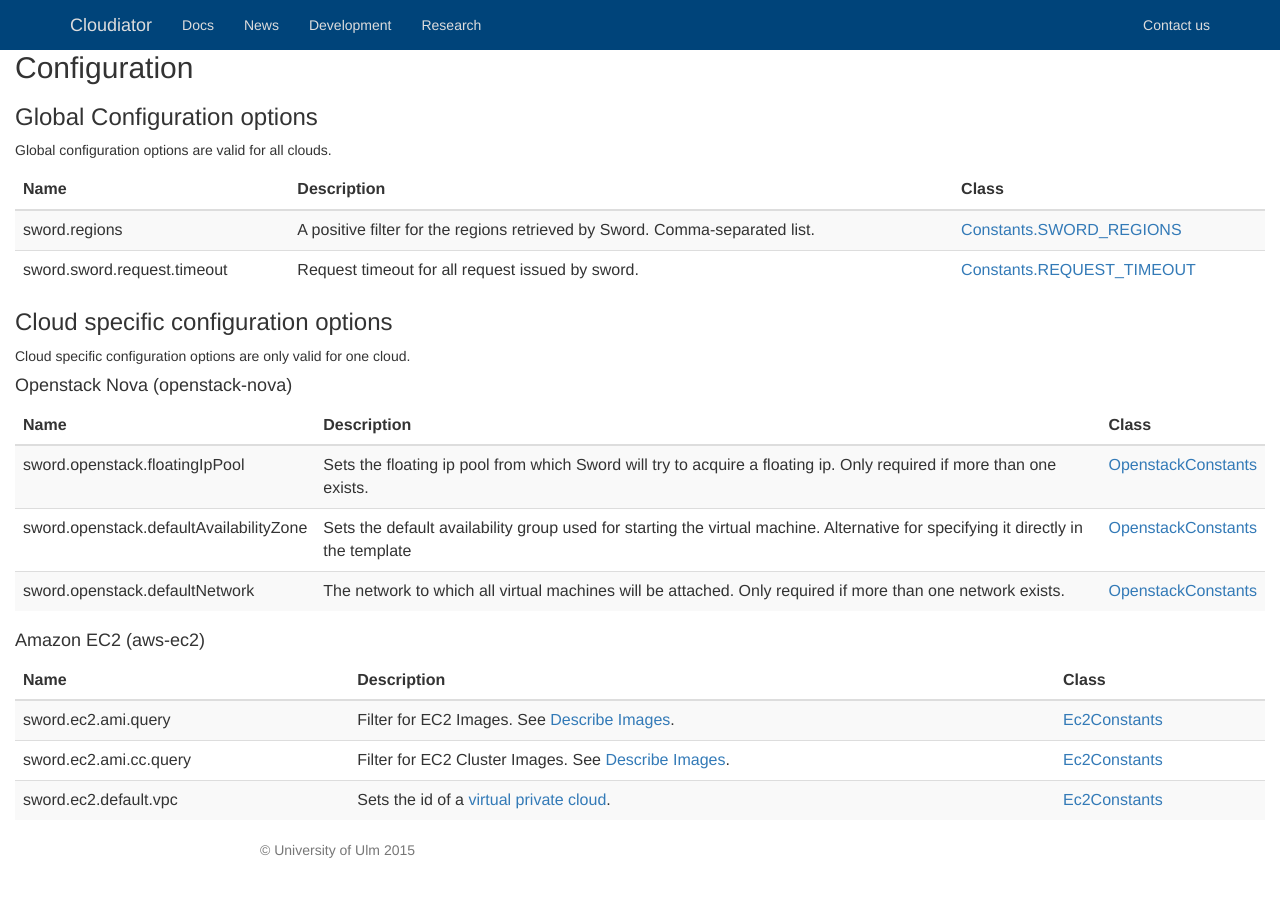
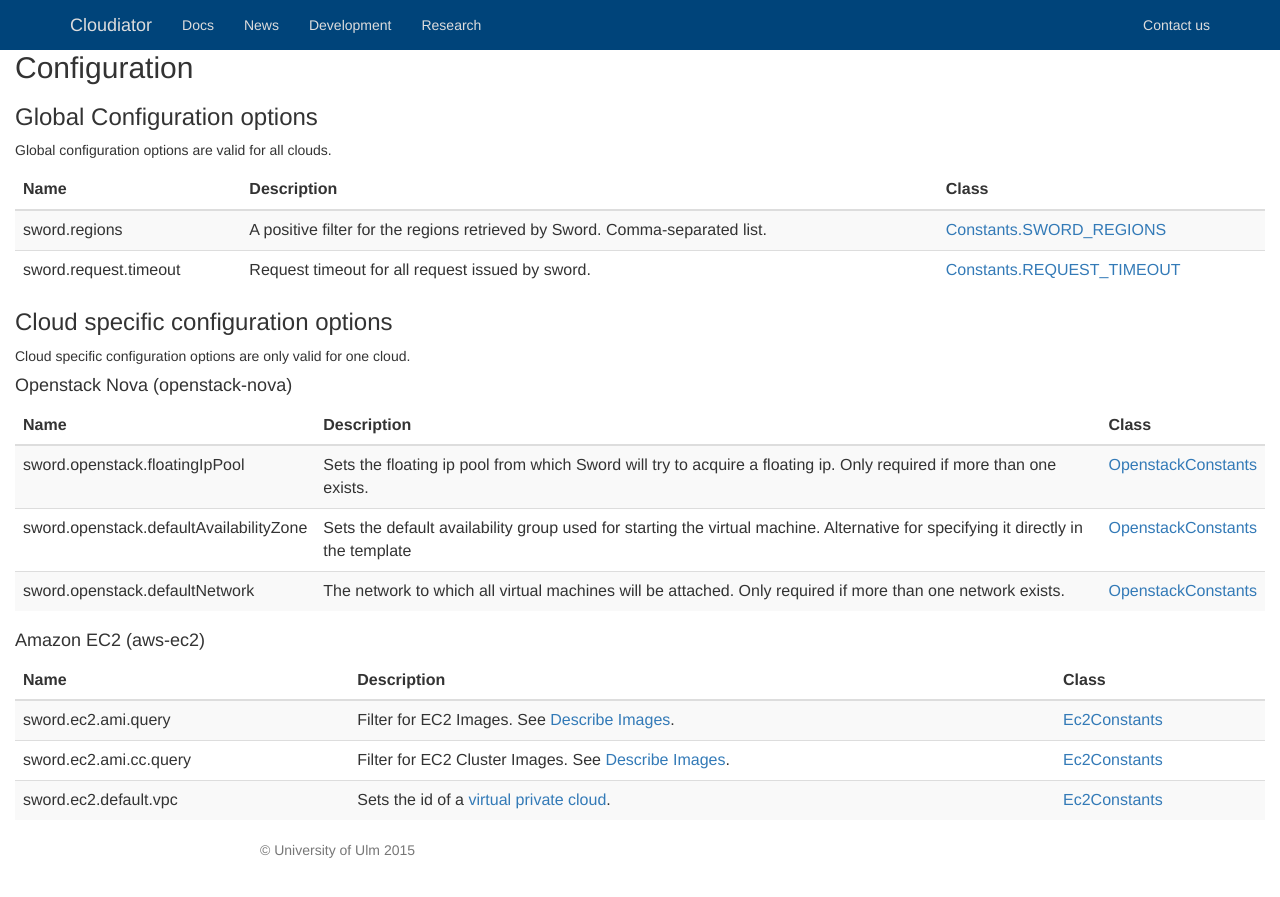
Before and after one commit to cloudiator/cloudiator.github.io, a Jekyll site: the page built from _components/sword.md, in a window 1280 px wide and 900 px high, scrolled down 1264 px. Shown: the top 897 px of the window. Built offline with Jekyll 4.4.1, drawn with Linux system fonts in a browser that asks for light colours.

Commit message:
Update sword.md

```diff
--- a/_components/sword.md
+++ b/_components/sword.md
@@ -61,7 +61,7 @@ Global configuration options are valid for all clouds.
 | Name | Description | Class |
 | ---- | ----------- | ----- |
 | sword.regions | A positive filter for the regions retrieved by Sword. Comma-separated list. | [Constants.SWORD_REGIONS](https://github.com/cloudiator/sword/blob/master/api/src/main/java/de/uniulm/omi/cloudiator/sword/api/properties/Constants.java) |
-| sword.sword.request.timeout | Request timeout for all request issued by sword. | [Constants.REQUEST_TIMEOUT](https://github.com/cloudiator/sword/blob/master/api/src/main/java/de/uniulm/omi/cloudiator/sword/api/properties/Constants.java) |
+| sword.request.timeout | Request timeout for all request issued by sword. | [Constants.REQUEST_TIMEOUT](https://github.com/cloudiator/sword/blob/master/api/src/main/java/de/uniulm/omi/cloudiator/sword/api/properties/Constants.java) |
 {: .table .table-striped .table-responsive}
 
 ### Cloud specific configuration options
```
